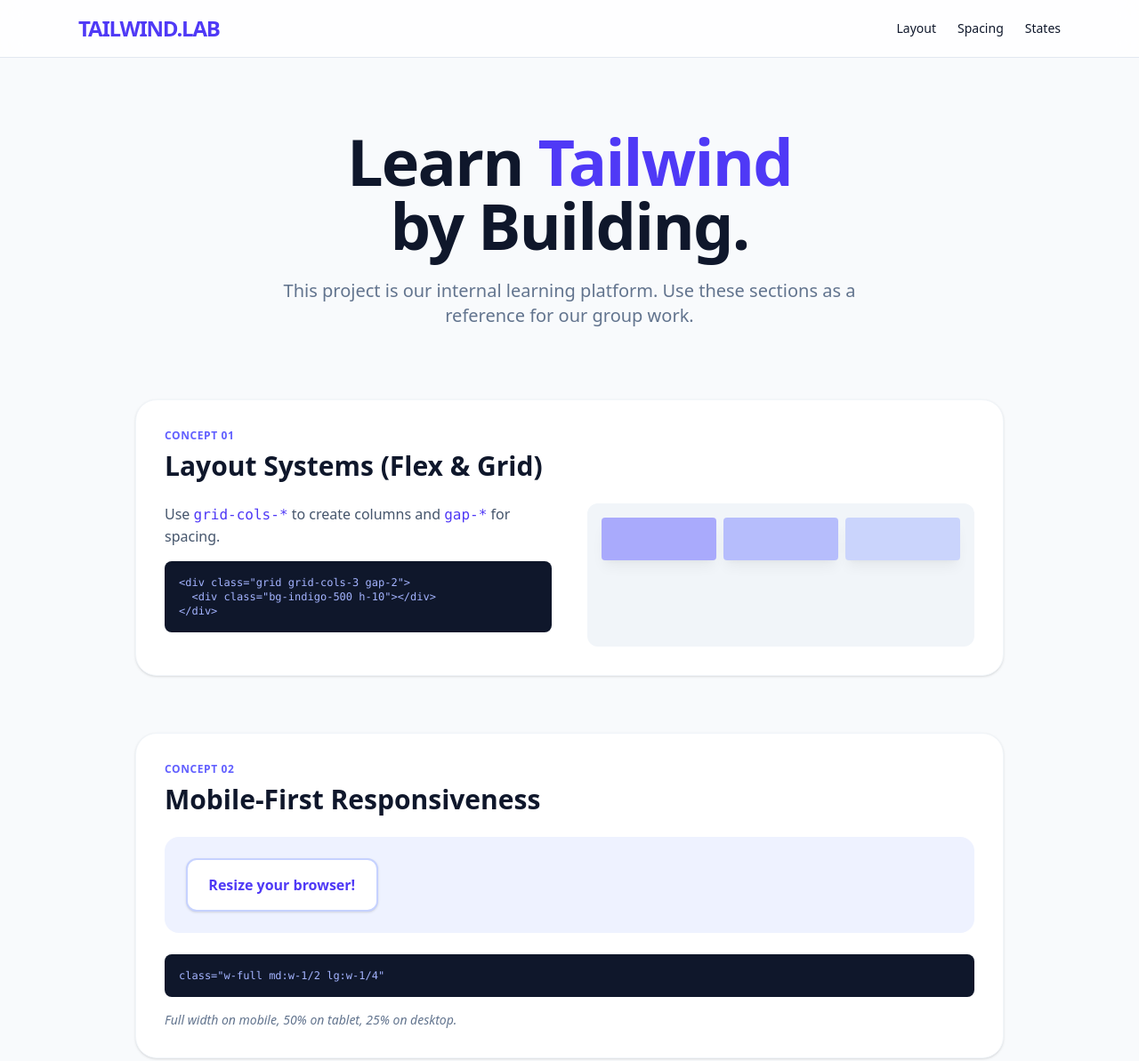
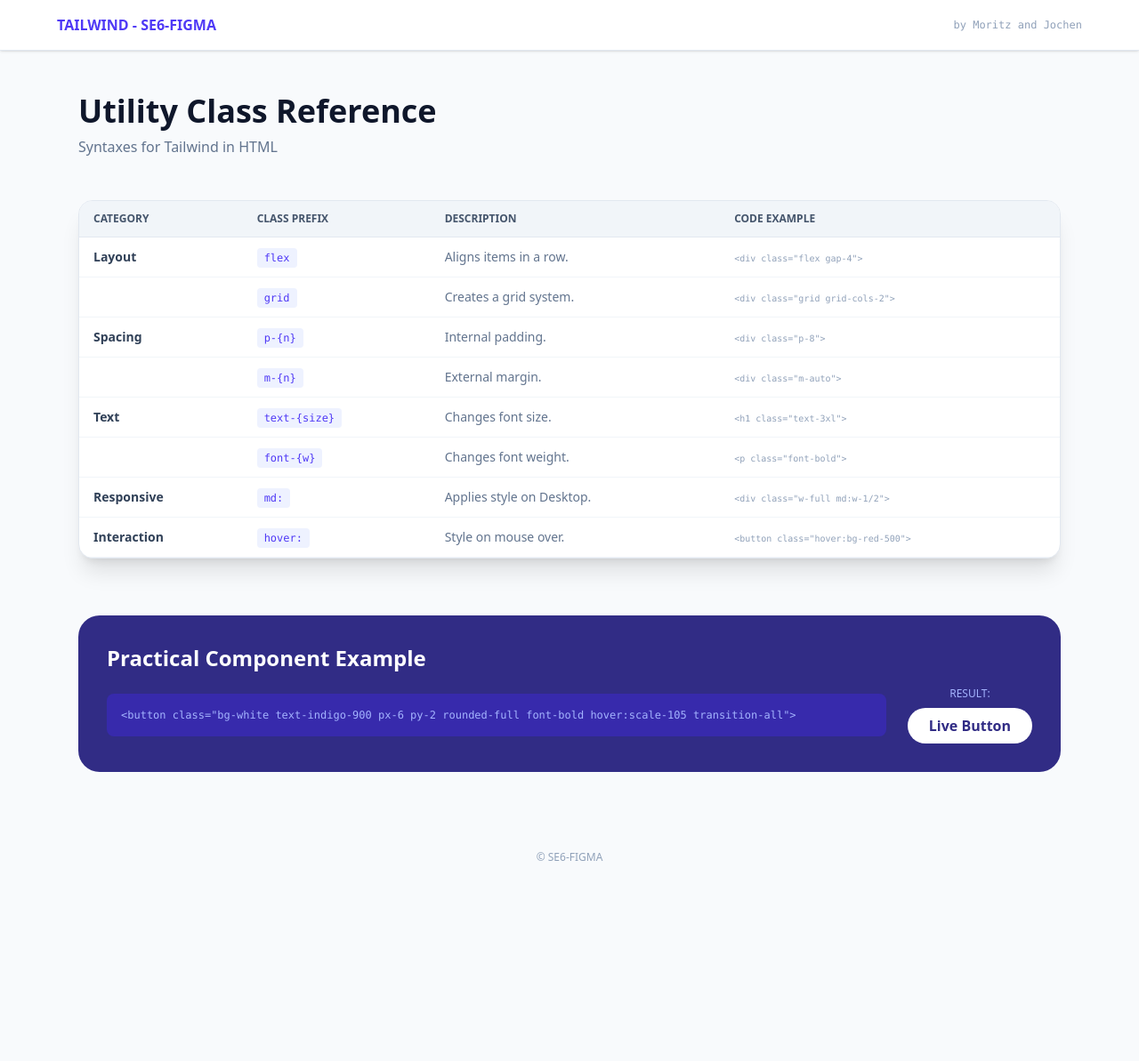
Before and after one commit to jaywee92/se6-figma, a plain HTML site: page index.html in a window 1280 px wide. Shown: the top 1193 px of the page at 89% size. After the commit the page ends 1012 px from the top, so only its background shows below. Drawn offline with nearby package versions, Linux system fonts and the light colour scheme.

Commit message:
tailsimple

```diff
--- a/index.html
+++ b/index.html
@@ -4,124 +4,139 @@
 <head>
     <meta charset="UTF-8">
     <meta name="viewport" content="width=device-width, initial-scale=1.0">
-    <title>Tailwind Learning Platform | SE-6 Group Project</title>
+    <title>Tailwind References | SE6-FIGMA</title>
 
     <script src="https://cdn.jsdelivr.net/npm/@tailwindcss/browser@4"></script>
 
     <style type="text/tailwindcss">
         @layer components {
-            .code-block {
-                @apply bg-slate-900 text-indigo-300 p-4 rounded-lg font-mono text-xs mb-4 shadow-inner;
+            .table-header {
+                @apply px-4 py-3 bg-slate-100 text-left text-xs font-bold uppercase text-slate-600 border-b border-slate-200;
             }
-            .learning-section {
-                @apply mb-16 p-8 bg-white rounded-3xl shadow-sm border border-slate-100 hover:border-indigo-200 transition-colors;
+            .table-cell {
+                @apply px-4 py-3 border-b border-slate-100 text-sm align-top;
             }
-            .label {
-                @apply text-xs font-bold uppercase tracking-wider text-indigo-500 mb-2 block;
+            .code-snippet {
+                @apply font-mono text-indigo-600 bg-indigo-50 px-2 py-1 rounded text-xs whitespace-nowrap;
             }
         }
     </style>
 </head>
 
-<body class="bg-slate-50 text-slate-900 font-sans antialiased scroll-smooth">
+<body class="bg-slate-50 text-slate-900 font-sans antialiased">
 
-    <nav class="bg-white/80 backdrop-blur-md sticky top-0 z-50 border-b border-slate-200">
-        <div class="max-w-6xl mx-auto px-6 py-4 flex justify-between items-center">
-            <span class="text-2xl font-black text-indigo-600 tracking-tighter">TAILWIND.LAB</span>
-            <div class="hidden md:flex space-x-6">
-                <a href="#layout" class="text-sm font-medium hover:text-indigo-600 transition">Layout</a>
-                <a href="#spacing" class="text-sm font-medium hover:text-indigo-600 transition">Spacing</a>
-                <a href="#states" class="text-sm font-medium hover:text-indigo-600 transition">States</a>
-            </div>
+    <nav class="bg-white border-b border-slate-200 p-4 sticky top-0 z-50 shadow-sm">
+        <div class="max-w-6xl mx-auto flex justify-between items-center">
+            <span class="font-black text-indigo-600">TAILWIND - SE6-FIGMA</span>
+            <span class="text-xs text-slate-400 font-mono">by Moritz and Jochen</span>
         </div>
     </nav>
 
-    <header class="py-20 px-6 text-center">
-        <h1 class="text-5xl md:text-7xl font-black mb-6 tracking-tight">
-            Learn <span class="text-indigo-600">Tailwind</span> <br>by Building.
-        </h1>
-        <p class="max-w-2xl mx-auto text-xl text-slate-500">
-            This project is our internal learning platform. Use these sections as a reference for our group work.
-        </p>
-    </header>
+    <main class="max-w-6xl mx-auto px-6 py-12">
 
-    <main class="max-w-5xl mx-auto px-6 pb-20">
+        <header class="mb-12">
+            <h1 class="text-4xl font-black mb-2">Utility Class Reference</h1>
+            <p class="text-slate-500">Syntaxes for Tailwind in HTML</p>
+        </header>
 
-        <section id="layout" class="learning-section">
-            <span class="label">Concept 01</span>
-            <h2 class="text-3xl font-bold mb-6">Layout Systems (Flex & Grid)</h2>
-            <div class="grid md:grid-cols-2 gap-10">
-                <div>
-                    <p class="text-slate-600 mb-4">Use <code class="text-indigo-600">grid-cols-*</code> to create
-                        columns and <code class="text-indigo-600">gap-*</code> for spacing.</p>
-                    <div class="code-block">
-                        &lt;div class="grid grid-cols-3 gap-2"&gt;<br>
-                        &nbsp;&nbsp;&lt;div class="bg-indigo-500 h-10"&gt;&lt;/div&gt;<br>
-                        &lt;/div&gt;
-                    </div>
+        <div class="overflow-x-auto bg-white rounded-2xl shadow-xl border border-slate-200">
+            <table class="w-full border-collapse">
+                <thead>
+                    <tr>
+                        <th class="table-header">Category</th>
+                        <th class="table-header">Class Prefix</th>
+                        <th class="table-header">Description</th>
+                        <th class="table-header">Code Example</th>
+                    </tr>
+                </thead>
+                <tbody>
+                    <tr>
+                        <td class="table-cell font-bold text-slate-700">Layout</td>
+                        <td class="table-cell"><code class="code-snippet">flex</code></td>
+                        <td class="table-desc table-cell text-slate-500">Aligns items in a row.</td>
+                        <td class="table-cell"><code
+                                class="text-[10px] text-slate-400">&lt;div class="flex gap-4"&gt;</code></td>
+                    </tr>
+                    <tr>
+                        <td class="table-cell"></td>
+                        <td class="table-cell"><code class="code-snippet">grid</code></td>
+                        <td class="table-desc table-cell text-slate-500">Creates a grid system.</td>
+                        <td class="table-cell"><code
+                                class="text-[10px] text-slate-400">&lt;div class="grid grid-cols-2"&gt;</code></td>
+                    </tr>
+
+                    <tr>
+                        <td class="table-cell font-bold text-slate-700">Spacing</td>
+                        <td class="table-cell"><code class="code-snippet">p-{n}</code></td>
+                        <td class="table-desc table-cell text-slate-500">Internal padding.</td>
+                        <td class="table-cell"><code class="text-[10px] text-slate-400">&lt;div class="p-8"&gt;</code>
+                        </td>
+                    </tr>
+                    <tr>
+                        <td class="table-cell"></td>
+                        <td class="table-cell"><code class="code-snippet">m-{n}</code></td>
+                        <td class="table-desc table-cell text-slate-500">External margin.</td>
+                        <td class="table-cell"><code
+                                class="text-[10px] text-slate-400">&lt;div class="m-auto"&gt;</code></td>
+                    </tr>
+
+                    <tr>
+                        <td class="table-cell font-bold text-slate-700">Text</td>
+                        <td class="table-cell"><code class="code-snippet">text-{size}</code></td>
+                        <td class="table-desc table-cell text-slate-500">Changes font size.</td>
+                        <td class="table-cell"><code
+                                class="text-[10px] text-slate-400">&lt;h1 class="text-3xl"&gt;</code></td>
+                    </tr>
+                    <tr>
+                        <td class="table-cell"></td>
+                        <td class="table-cell"><code class="code-snippet">font-{w}</code></td>
+                        <td class="table-desc table-cell text-slate-500">Changes font weight.</td>
+                        <td class="table-cell"><code
+                                class="text-[10px] text-slate-400">&lt;p class="font-bold"&gt;</code></td>
+                    </tr>
+
+                    <tr>
+                        <td class="table-cell font-bold text-slate-700">Responsive</td>
+                        <td class="table-cell"><code class="code-snippet">md:</code></td>
+                        <td class="table-desc table-cell text-slate-500">Applies style on Desktop.</td>
+                        <td class="table-cell"><code
+                                class="text-[10px] text-slate-400">&lt;div class="w-full md:w-1/2"&gt;</code></td>
+                    </tr>
+
+                    <tr>
+                        <td class="table-cell font-bold text-slate-700">Interaction</td>
+                        <td class="table-cell"><code class="code-snippet">hover:</code></td>
+                        <td class="table-desc table-cell text-slate-500">Style on mouse over.</td>
+                        <td class="table-cell"><code
+                                class="text-[10px] text-slate-400">&lt;button class="hover:bg-red-500"&gt;</code></td>
+                    </tr>
+                </tbody>
+            </table>
+        </div>
+
+        <section class="mt-16 bg-indigo-900 p-8 rounded-3xl text-white">
+            <h2 class="text-2xl font-bold mb-4">Practical Component Example</h2>
+            <div class="flex flex-col md:flex-row gap-6 items-center">
+                <div class="bg-indigo-800 p-4 rounded-lg flex-1">
+                    <p class="text-xs font-mono text-indigo-300">
+                        &lt;button class="bg-white text-indigo-900 px-6 py-2 rounded-full font-bold hover:scale-105
+                        transition-all"&gt;
+                    </p>
                 </div>
-                <div class="grid grid-cols-3 gap-2 bg-slate-100 p-4 rounded-xl">
-                    <div class="bg-indigo-500 h-12 rounded shadow-lg animate-pulse"></div>
-                    <div class="bg-indigo-400 h-12 rounded shadow-lg animate-pulse delay-75"></div>
-                    <div class="bg-indigo-300 h-12 rounded shadow-lg animate-pulse delay-150"></div>
-                </div>
-            </div>
-        </section>
-
-        <section id="responsive" class="learning-section">
-            <span class="label">Concept 02</span>
-            <h2 class="text-3xl font-bold mb-6">Mobile-First Responsiveness</h2>
-            <div class="bg-indigo-50 p-6 rounded-2xl mb-6">
-                <div
-                    class="w-full md:w-1/2 lg:w-1/4 bg-white p-4 rounded-xl shadow-sm text-center font-bold text-indigo-600 border-2 border-indigo-200">
-                    Resize your browser!
-                </div>
-            </div>
-            <div class="code-block">
-                class="w-full md:w-1/2 lg:w-1/4"
-            </div>
-            <p class="text-sm text-slate-500 italic">Full width on mobile, 50% on tablet, 25% on desktop.</p>
-        </section>
-
-        <section id="states" class="learning-section">
-            <span class="label">Concept 03</span>
-            <h2 class="text-3xl font-bold mb-6">Interactive States</h2>
-            <div class="flex flex-wrap gap-4">
-                <button
-                    class="bg-indigo-600 text-white px-8 py-3 rounded-xl font-bold hover:bg-slate-900 hover:scale-105 transition-all duration-300 cursor-pointer">
-                    Hover Me
-                </button>
-                <button
-                    class="bg-white border-2 border-slate-200 text-slate-900 px-8 py-3 rounded-xl font-bold active:scale-90 transition-all cursor-pointer">
-                    Click Me
-                </button>
-            </div>
-            <div class="mt-6 code-block">
-                class="hover:scale-105 active:scale-90 transition-all"
-            </div>
-        </section>
-
-        <section id="custom" class="learning-section">
-            <span class="label">Concept 04</span>
-            <h2 class="text-3xl font-bold mb-6">Arbitrary Values</h2>
-            <p class="text-slate-600 mb-4 text-sm">Need a specific value? Use square brackets <code>[ ]</code>.</p>
-            <div class="flex items-center gap-4">
-                <div
-                    class="w-[123px] h-[40px] bg-[#ff00ea] rounded-full flex items-center justify-center text-[10px] text-white font-black">
-                    Custom Width
-                </div>
-                <div class="code-block mb-0 flex-grow">
-                    class="w-[123px] bg-[#ff00ea]"
+                <div class="flex-none text-center">
+                    <span class="block text-xs uppercase mb-2 text-indigo-300">Result:</span>
+                    <button
+                        class="bg-white text-indigo-900 px-6 py-2 rounded-full font-bold hover:scale-105 transition-all cursor-pointer">
+                        Live Button
+                    </button>
                 </div>
             </div>
         </section>
 
     </main>
 
-    <footer class="bg-white border-t border-slate-200 py-12 text-center">
-        <p class="text-slate-400 text-sm">
-            Group Project SE-6 | Presentation: Wednesday 11:00am
-        </p>
+    <footer class="text-center py-10 text-slate-400 text-xs">
+        &copy; SE6-FIGMA
     </footer>
 
 </body>
--- a/style.css
+++ b/style.css
@@ -1,4 +1,4 @@
 :root {
-    --primary-color: #3498db;
+    --primary-color: #69899e;
     --font-main: 'Arial', sans-serif;
 }
```
